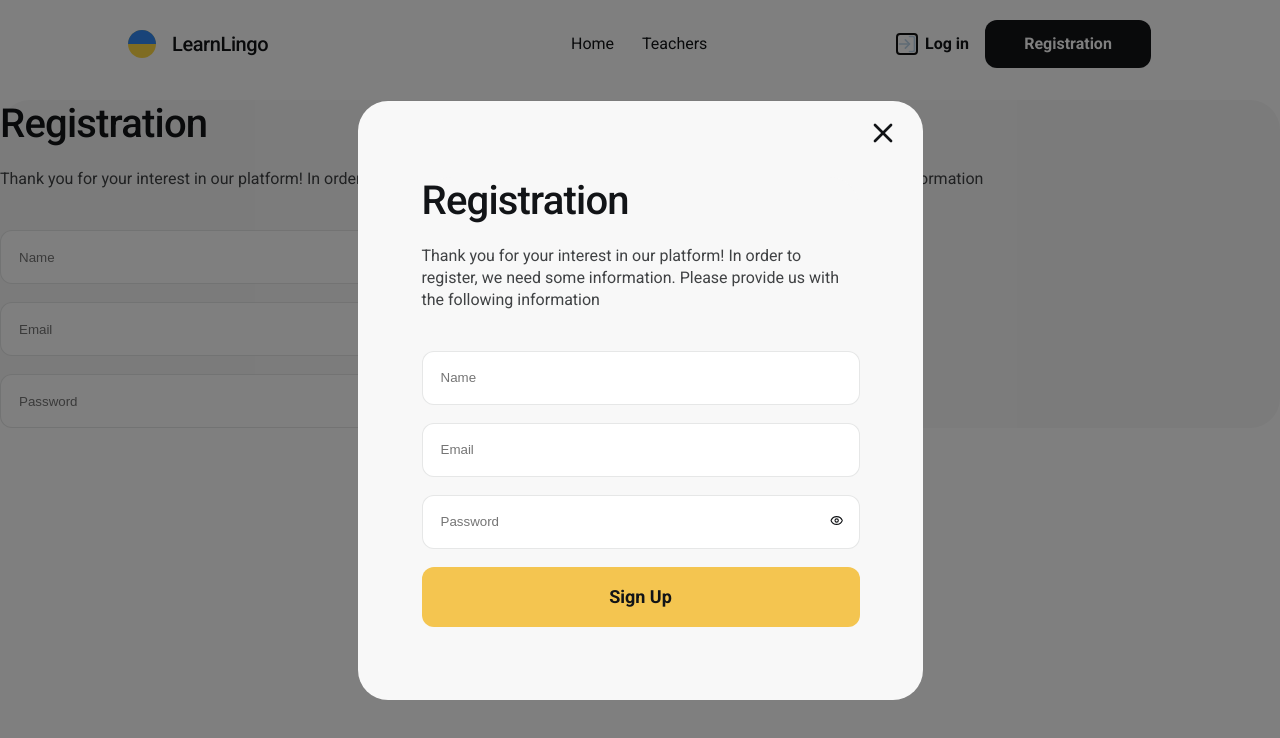
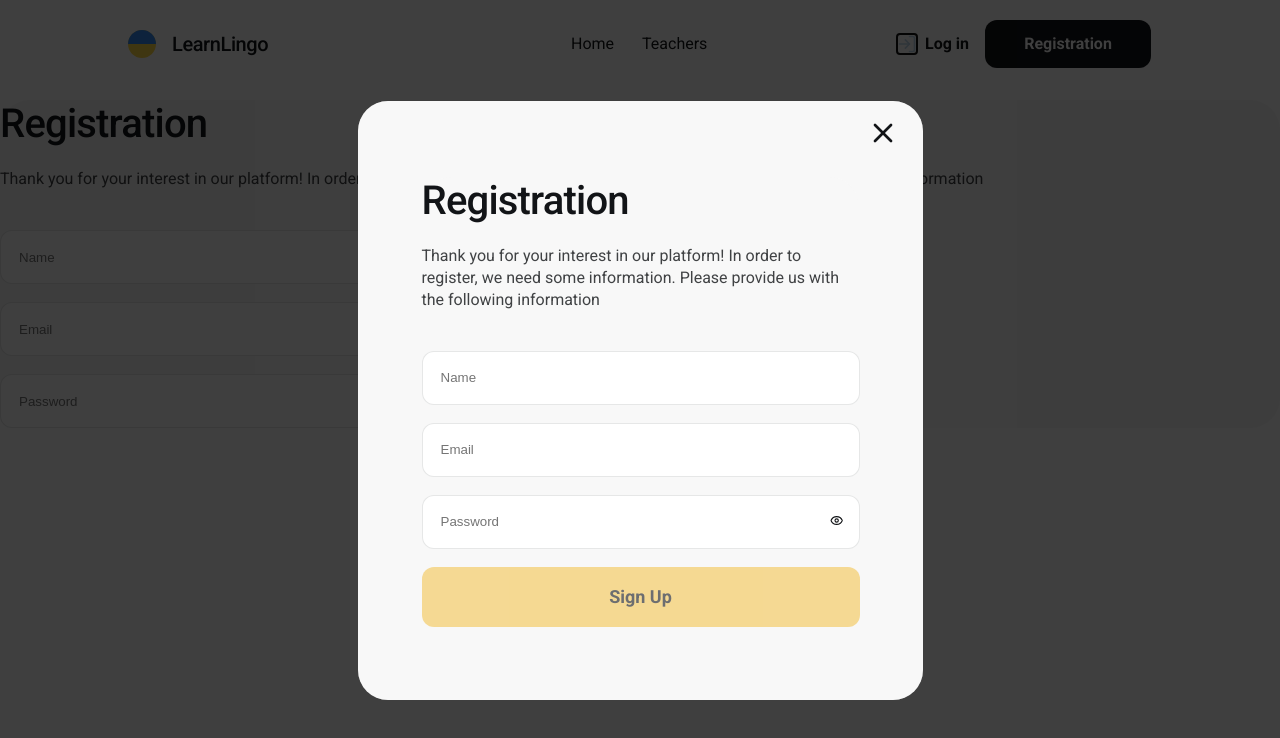
Before and after one commit to tanya-vasylovych/learn-lingo, a Next.js app: page /auth/register in a window 1280 px wide. Both pictures are taken after a click on the button 907 px from the left and 44 px from the top of the page. Shown: the top 738 px of the page. Built offline with nearby package versions, Linux system fonts and the light colour scheme.

Commit message:
yup registration

```diff
--- a/components/Header/Header.tsx
+++ b/components/Header/Header.tsx
@@ -91,7 +91,25 @@ const Header = () => {
             >
               <FiX />
             </button>
-            <Registration />
+            {isRegistrationOpen && (
+              <div
+                className={css.modalOverlay}
+                onClick={() => setIsRegistrationOpen(false)}
+              >
+                <div
+                  className={`${css.modalContent} ${css.registrationModal}`}
+                  onClick={(e) => e.stopPropagation()}
+                >
+                  <button
+                    className={css.closeModal}
+                    onClick={() => setIsRegistrationOpen(false)}
+                  >
+                    <FiX />
+                  </button>
+                  <Registration onClose={() => setIsRegistrationOpen(false)} />
+                </div>
+              </div>
+            )}
           </div>
         </div>
       )}
--- a/components/Registration/Registration.module.css
+++ b/components/Registration/Registration.module.css
@@ -90,3 +90,20 @@
 .button:focus {
   background: #ffdc86;
 }
+
+.inputError {
+  border-color: #ef4444 !important;
+  box-shadow: 0 0 0 3px rgba(239, 68, 68, 0.1);
+}
+
+.error {
+  color: #ef4444;
+  font-size: 12px;
+  margin-top: 4px;
+  font-weight: 400;
+}
+
+.buttonDisabled {
+  opacity: 0.6;
+  cursor: not-allowed;
+}
--- a/components/Registration/Registration.tsx
+++ b/components/Registration/Registration.tsx
@@ -1,43 +1,64 @@
 "use client";
+import { useForm } from "react-hook-form";
+import { yupResolver } from "@hookform/resolvers/yup";
+import * as yup from "yup";
+import { useEffect, useState } from "react";
 import css from "./Registration.module.css";
-import { useState, FormEvent, ChangeEvent } from "react";
 import { LuEyeOff, LuEye } from "react-icons/lu";
 
-interface FormData {
-  name: string;
-  email: string;
-  password: string;
+const schema = yup.object({
+  name: yup
+    .string()
+    .min(2, "Ім'я має бути не менше 2 символів")
+    .required("Ім'я обов'язкове"),
+  email: yup
+    .string()
+    .email("Невірний формат email")
+    .required("Email обов'язковий"),
+  password: yup
+    .string()
+    .min(8, "Пароль має бути не менше 8 символів")
+    .required("Пароль обов'язковий"),
+});
+
+type FormData = yup.InferType<typeof schema>;
+
+interface RegistrationProps {
+  onClose: () => void;
 }
 
-const Registration = () => {
-  const [formData, setFormData] = useState({
-    name: "",
-    email: "",
-    password: "",
-  });
+const Registration = ({ onClose }: RegistrationProps) => {
   const [showPassword, setShowPassword] = useState(false);
 
-  const handleChange = (
-    e: ChangeEvent<HTMLInputElement | HTMLTextAreaElement>
-  ) => {
-    setFormData({
-      ...formData,
-      [e.target.name]: e.target.value,
-    });
+  const {
+    register,
+    handleSubmit,
+    formState: { errors, isValid },
+    reset,
+  } = useForm<FormData>({
+    resolver: yupResolver(schema),
+    mode: "onChange",
+  });
+
+  useEffect(() => {
+    const handleEsc = (e: KeyboardEvent) => {
+      if (e.key === "Escape") onClose();
+    };
+    window.addEventListener("keydown", handleEsc);
+    return () => window.removeEventListener("keydown", handleEsc);
+  }, [onClose]);
+
+  const onSubmit = (data: FormData) => {
+    console.log("Registration data:", data);
+    reset();
+    onClose();
   };
 
-  const togglePasswordVisibility = () => {
-    setShowPassword(!showPassword);
-  };
+  const togglePassword = () => setShowPassword(!showPassword);
 
-  const handleSubmit = (e: FormEvent<HTMLFormElement>) => {
-    e.preventDefault();
-    console.log("Data:", formData);
-  };
   return (
     <div className={css.container}>
       <div>
-        {" "}
         <h2 className={css.title}>Registration</h2>
         <p className={css.text}>
           Thank you for your interest in our platform! In order to register, we
@@ -45,57 +66,55 @@ const Registration = () => {
           information
         </p>
       </div>
-      <form onSubmit={handleSubmit} className={css.form}>
+
+      <form onSubmit={handleSubmit(onSubmit)} className={css.form}>
         <div className={css.field}>
           <input
-            type="text"
-            id="name"
-            name="name"
-            value={formData.name}
-            onChange={handleChange}
-            required
-            className={css.input}
+            {...register("name")}
+            className={`${css.input} ${errors.name ? css.inputError : ""}`}
             placeholder="Name"
           />
+          {errors.name && <p className={css.error}>{errors.name.message}</p>}
         </div>
 
         <div className={css.field}>
           <input
-            type="email"
-            id="email"
-            name="email"
-            value={formData.email}
-            onChange={handleChange}
-            required
-            className={css.input}
+            {...register("email")}
+            className={`${css.input} ${errors.email ? css.inputError : ""}`}
             placeholder="Email"
           />
+          {errors.email && <p className={css.error}>{errors.email.message}</p>}
         </div>
 
         <div className={css.field}>
           <div className={css.passwordContainer}>
             <input
               type={showPassword ? "text" : "password"}
-              id="password"
-              name="password"
-              value={formData.password}
-              onChange={handleChange}
-              required
-              className={`${css.input} ${css.inputWithIcon}`}
+              {...register("password")}
+              className={`${css.input} ${css.inputWithIcon} ${
+                errors.password ? css.inputError : ""
+              }`}
               placeholder="Password"
             />
             <button
               type="button"
               className={css.passwordIcon}
-              onClick={togglePasswordVisibility}
+              onClick={togglePassword}
               aria-label={showPassword ? "Hide password" : "Show password"}
             >
               {showPassword ? <LuEyeOff /> : <LuEye />}
             </button>
           </div>
+          {errors.password && (
+            <p className={css.error}>{errors.password.message}</p>
+          )}
         </div>
 
-        <button type="submit" className={css.button}>
+        <button
+          type="submit"
+          disabled={!isValid}
+          className={`${css.button} ${!isValid ? css.buttonDisabled : ""}`}
+        >
           Sign Up
         </button>
       </form>
--- a/package.json
+++ b/package.json
@@ -9,11 +9,14 @@
     "lint": "eslint"
   },
   "dependencies": {
+    "@hookform/resolvers": "^5.2.2",
     "@mui/material": "^7.3.7",
     "next": "16.1.1",
     "react": "19.2.3",
     "react-dom": "19.2.3",
-    "react-icons": "^5.5.0"
+    "react-hook-form": "^7.71.1",
+    "react-icons": "^5.5.0",
+    "yup": "^1.7.1"
   },
   "devDependencies": {
     "@types/node": "^20",
```
Also changed, not shown: 1 other file (tests, documents, lock files or other folders).
